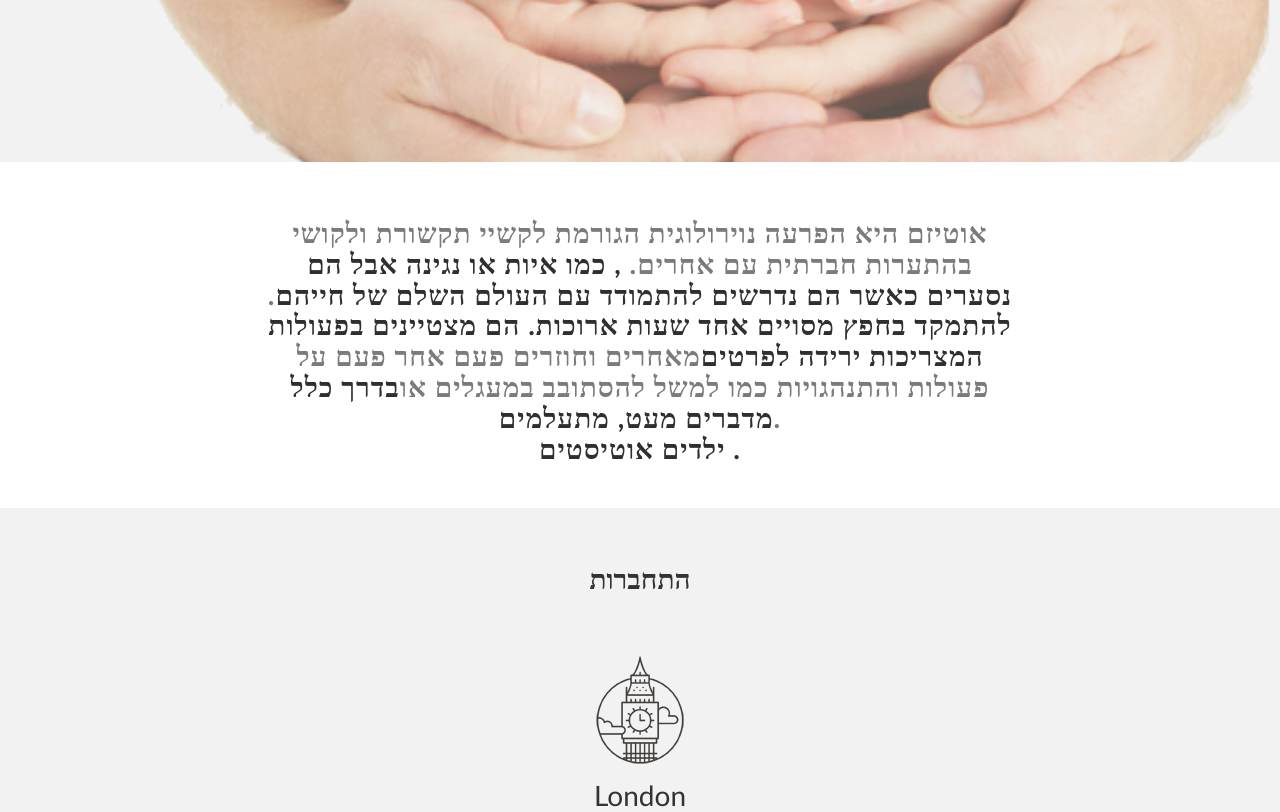
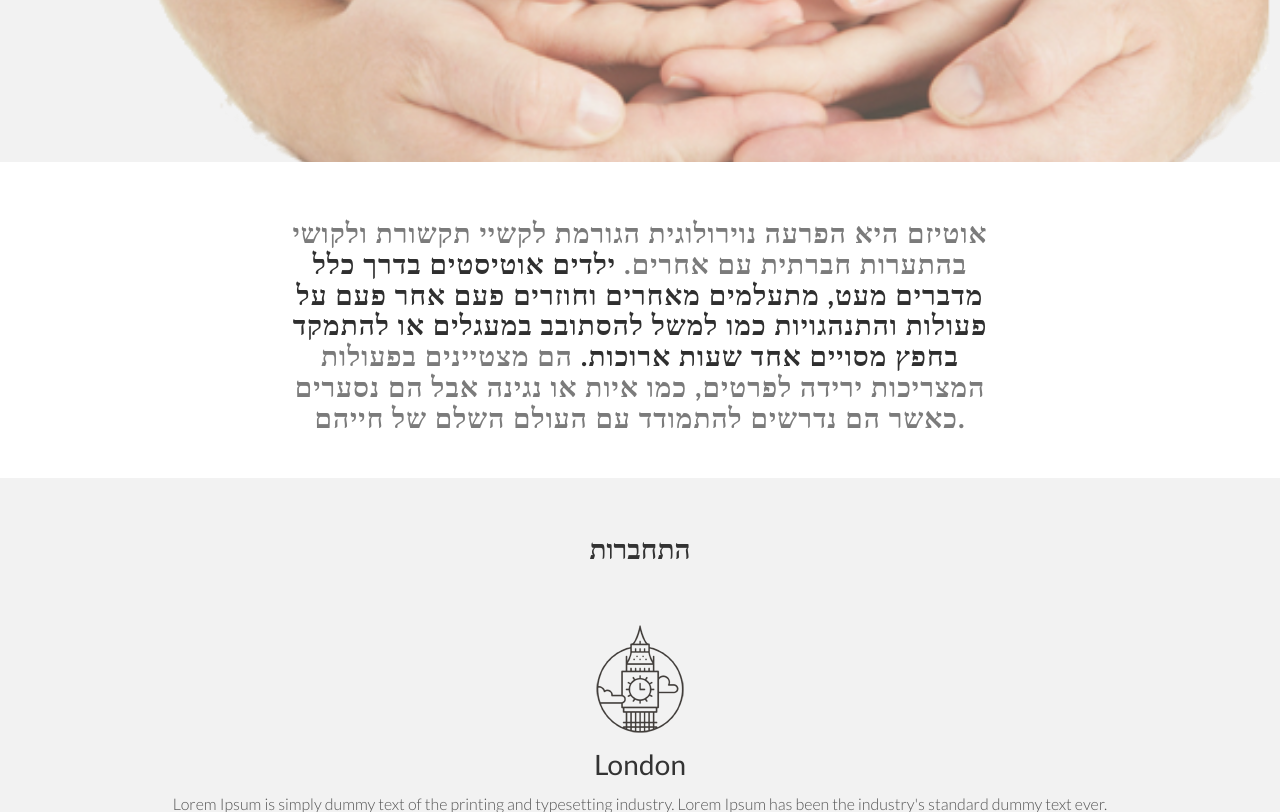
Before and after one commit to Tal-C/Early-Diagnosis-Of-Autism, a Flask app: page / in a window 1280 px wide. Shown: the part 528-1340 px from the top of the page. Run offline with Flask 2, Linux system fonts and the light colour scheme; some libraries are stand-ins or nearby versions.

Commit message:
Updaetes

```diff
--- a/EDIA/EDIA/FlaskApp/templates/index.html
+++ b/EDIA/EDIA/FlaskApp/templates/index.html
@@ -76,8 +76,7 @@
                 <div class="col-lg-8 col-lg-offset-2">
                     <h3>
                         אוטיזם היא הפרעה נוירולוגית הגורמת לקשיי תקשורת ולקושי בהתערות חברתית עם אחרים.
-                        <bold>, כמו איות או נגינה אבל הם נסערים כאשר הם נדרשים להתמודד עם העולם השלם של חייהם</bold>. <bold>להתמקד בחפץ מסויים אחד שעות ארוכות. הם מצטיינים בפעולות המצריכות ירידה לפרטים</bold>מאחרים וחוזרים פעם אחר פעם על פעולות והתנהגויות כמו למשל להסתובב במעגלים או<bold>בדרך כלל מדברים מעט, מתעלמים</bold>. <br />
-                        <bold> ילדים אוטיסטים .</bold>
+                        <bold>ילדים אוטיסטים בדרך כלל מדברים מעט, מתעלמים מאחרים וחוזרים פעם אחר פעם על פעולות והתנהגויות כמו למשל להסתובב במעגלים או להתמקד בחפץ מסויים אחד שעות ארוכות. </bold> הם מצטיינים בפעולות המצריכות ירידה לפרטים, כמו איות או נגינה אבל הם נסערים כאשר הם נדרשים להתמודד עם העולם השלם של חייהם.<br />
                     </h3>
                 </div>
             </div>
@@ -215,7 +214,7 @@
             <div class="row">
                 <div class="col-lg-8 col-lg-offset-2">
                     <h3>
-                        WE WORK HARD TO DELIVER A <bold>HIGH QUALITY SERVICE</bold>. OUR AIM IS YOUR COMPLETE <bold>SATISFACTION</bold>.
+                        מחקרים חדשים קובעים כי ככל שיקדם מועד הגילוי של הבעיה, כך יגדל הסיכוי לשיפור במיומנות הקוגניטיבת, בשפה, בקשר החברתי ובפעולות המוטוריות.
                     </h3>
                 </div>
             </div>
```
